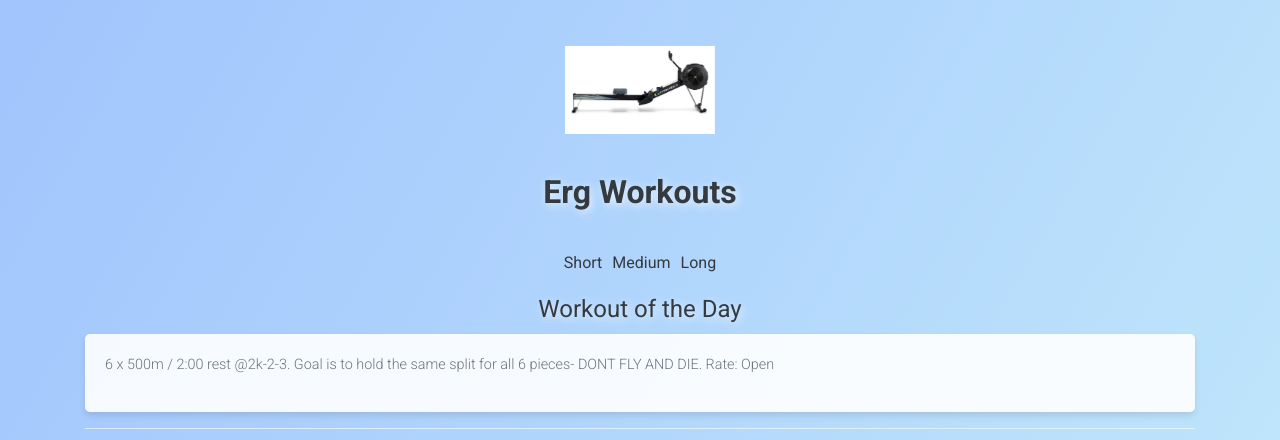
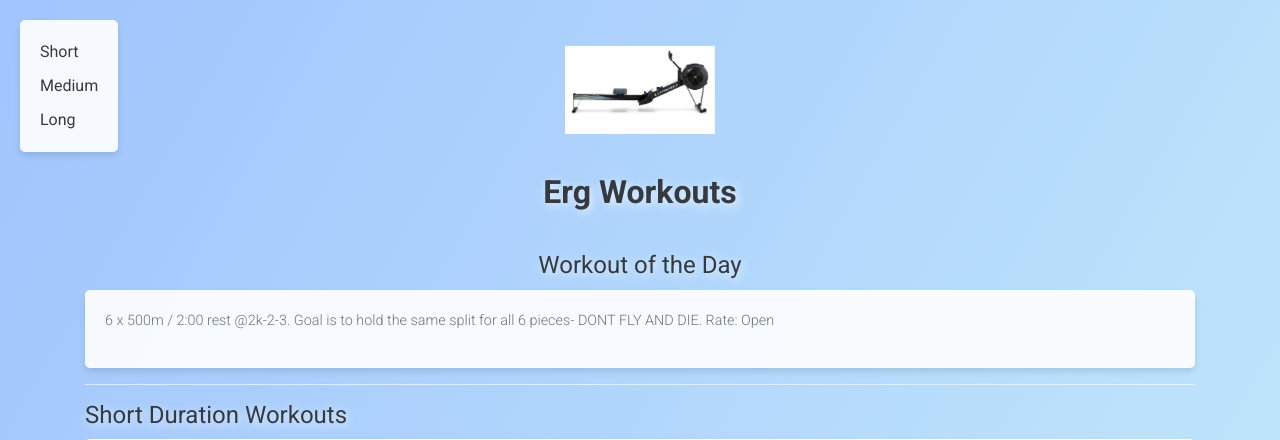
Before and after one commit to mediantre/ergworkouts, a Flask app: page / in a window 1280 px wide. Shown: the top 440 px of the page. Run offline with Flask 3, Linux system fonts and the light colour scheme; some libraries are stand-ins or nearby versions.

Commit message:
add sidebar

```diff
--- a/templates/erg_workouts.html
+++ b/templates/erg_workouts.html
@@ -69,6 +69,29 @@
             margin-right: 0;
         }
 
+        .sidebar {
+            position: fixed;
+            top: 20px;
+            left: 20px;
+            display: flex;
+            flex-direction: column;
+            background: rgba(255, 255, 255, 0.9);
+            padding: 20px;
+            border-radius: 5px;
+            box-shadow: 0 4px 6px rgba(0, 0, 0, 0.1);
+        }
+
+        .sidebar a {
+            text-decoration: none;
+            color: #343a40;
+            font-weight: 500;
+            margin-bottom: 10px;
+        }
+
+        .sidebar a:last-child {
+            margin-bottom: 0;
+        }
+
         @keyframes bounce {
 
             0%,
@@ -121,16 +144,16 @@
 </head>
 
 <body>
+    <div class="sidebar">
+        <a href="#short-duration">Short</a>
+        <a href="#medium-duration">Medium</a>
+        <a href="#long-duration">Long</a>
+    </div>
     <div class="container">
         <header class="header">
             <img src="erg_image.jpeg" alt="Erg" class="erg-img">
             <h1>Erg Workouts</h1>
         </header>
-        <nav class="duration-navbar">
-            <a href="#short-duration">Short</a>
-            <a href="#medium-duration">Medium</a>
-            <a href="#long-duration">Long</a>
-        </nav>
         <div class="row">
             <div class="col-md-12">
                 <h3 class="text-center">Workout of the Day</h3>
```
Also changed, not shown: index.html (+28 -5 lines).
